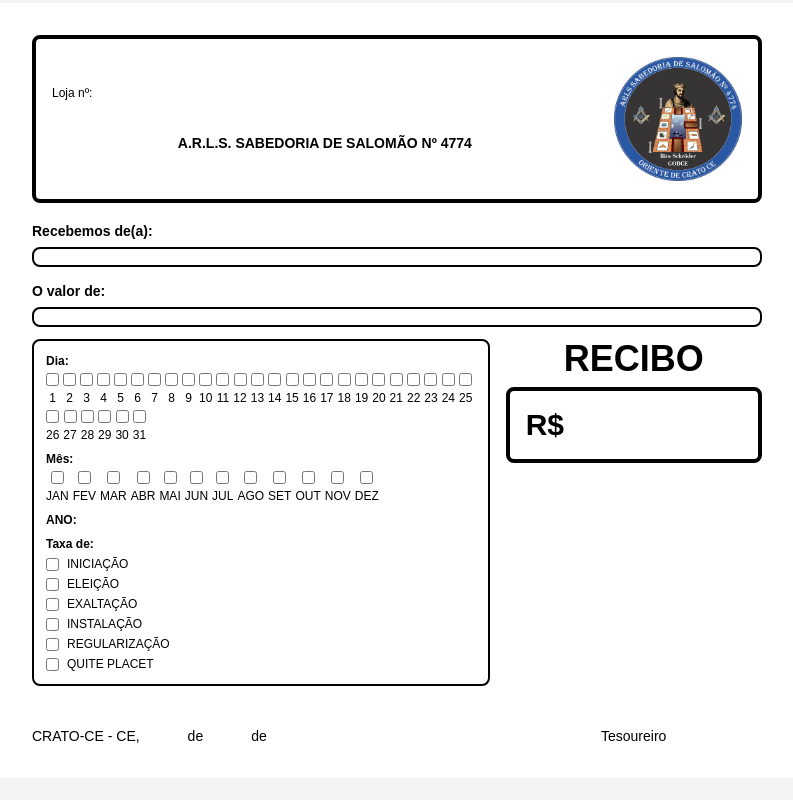
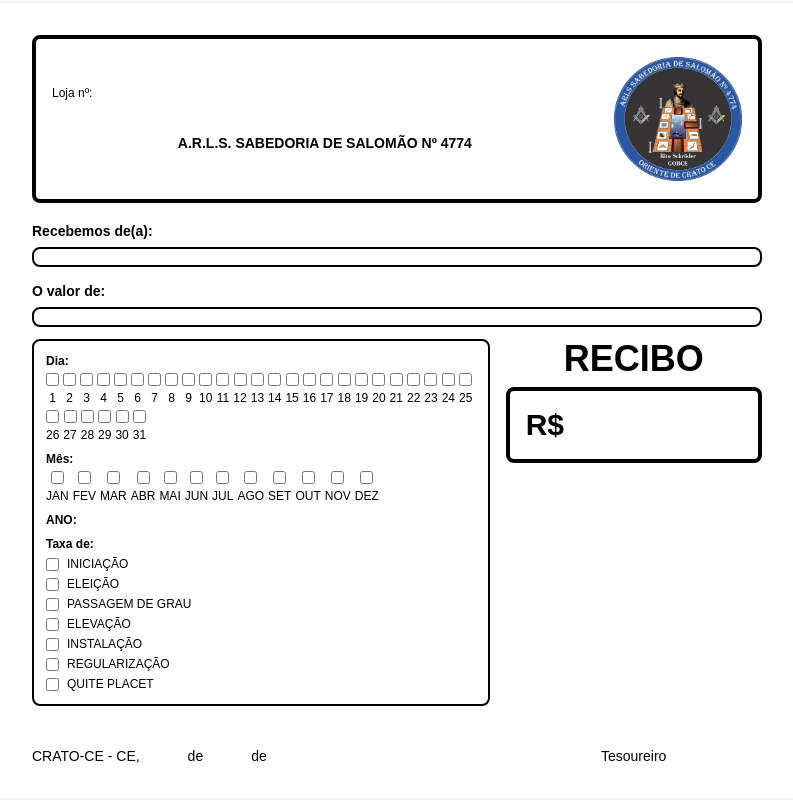
Before and after one commit to LucasPierreAraujo/recibosabedoria, a Next.js app: page / in a window 1280 px wide. Shown: the part 541-1341 px from the top of the page, without its empty margins (192-985 px from the left). Built offline with nearby package versions, Linux system fonts and the light colour scheme.

Commit message:
feat: Atualização de dados

```diff
--- a/src/app/page.js
+++ b/src/app/page.js
@@ -72,7 +72,7 @@ const ReciboMaconico = () => {
     'JANEIRO', 'FEVEREIRO', 'MARÇO', 'ABRIL', 'MAIO', 'JUNHO',
     'JULHO', 'AGOSTO', 'SETEMBRO', 'OUTUBRO', 'NOVEMBRO', 'DEZEMBRO'
   ];
-  const taxas = ['INICIAÇÃO', 'ELEIÇÃO', 'EXALTAÇÃO', 'INSTALAÇÃO', 'REGULARIZAÇÃO', 'QUITE PLACET'];
+  const taxas = ['INICIAÇÃO', 'ELEIÇÃO', 'PASSAGEM DE GRAU', 'ELEVAÇÃO' , 'INSTALAÇÃO', 'REGULARIZAÇÃO', 'QUITE PLACET'];
 
   const [pdfGerado, setPdfGerado] = useState(false);
 
```
